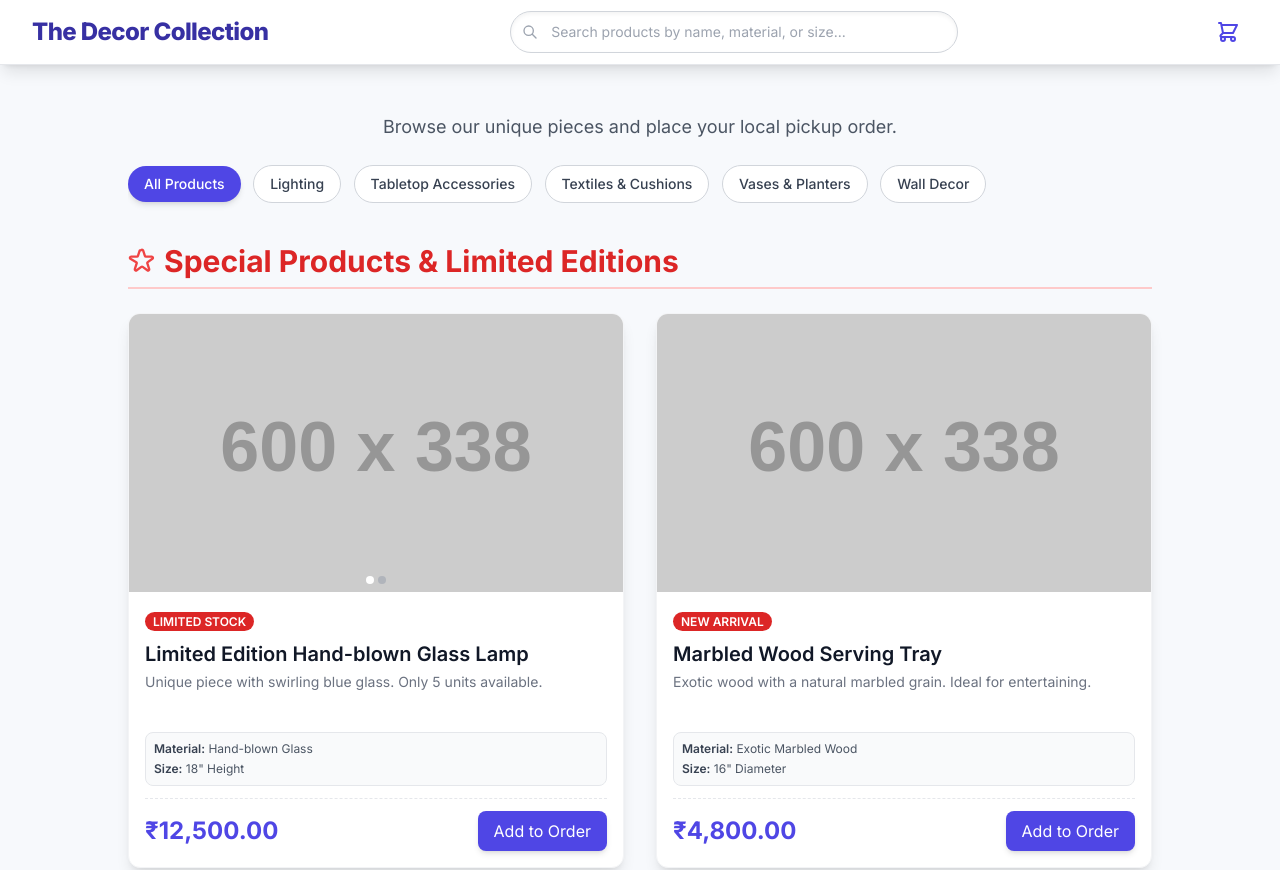
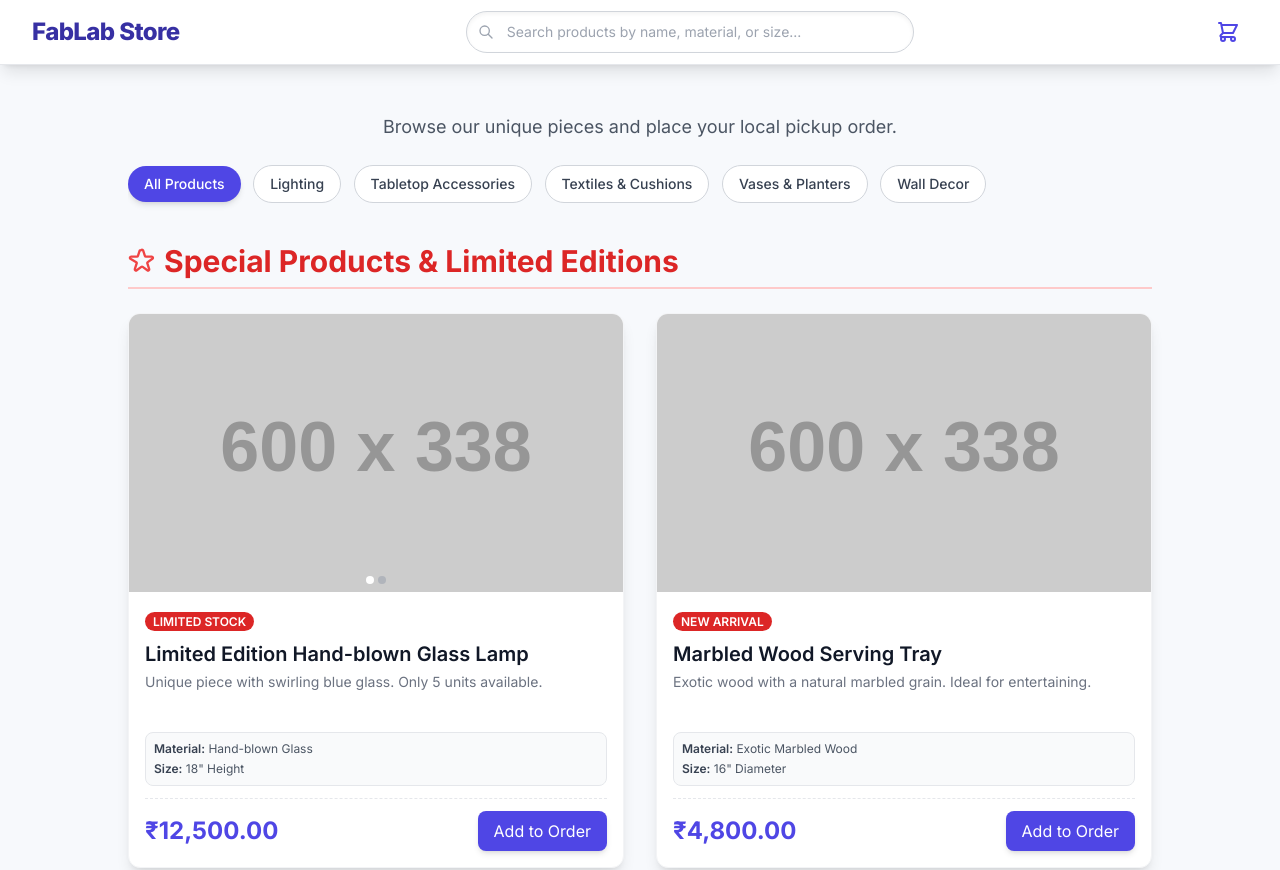
Before and after one commit to fablab-store/Index.html, a plain HTML site: page index.html in a window 1280 px wide. Shown: the top 870 px of the page. Drawn offline with nearby package versions, Linux system fonts and the light colour scheme; placeholder pictures from the web are drawn by us.

Commit message:
index.html

```diff
--- a/index.html
+++ b/index.html
@@ -66,7 +66,7 @@
                     <svg class="w-6 h-6" fill="none" stroke="currentColor" viewBox="0 0 24 24" xmlns="http://www.w3.org/2000/svg"><path stroke-linecap="round" stroke-linejoin="round" stroke-width="2" d="M10 19l-7-7m0 0l7-7m-7 7h18"></path></svg>
                 </button>
                 <h1 id="nav-logo-title" class="text-2xl font-extrabold text-indigo-800 tracking-tight transition-opacity duration-200">
-                    The Decor Collection
+              FabLab Store
                 </h1>
             </div>
 
```
